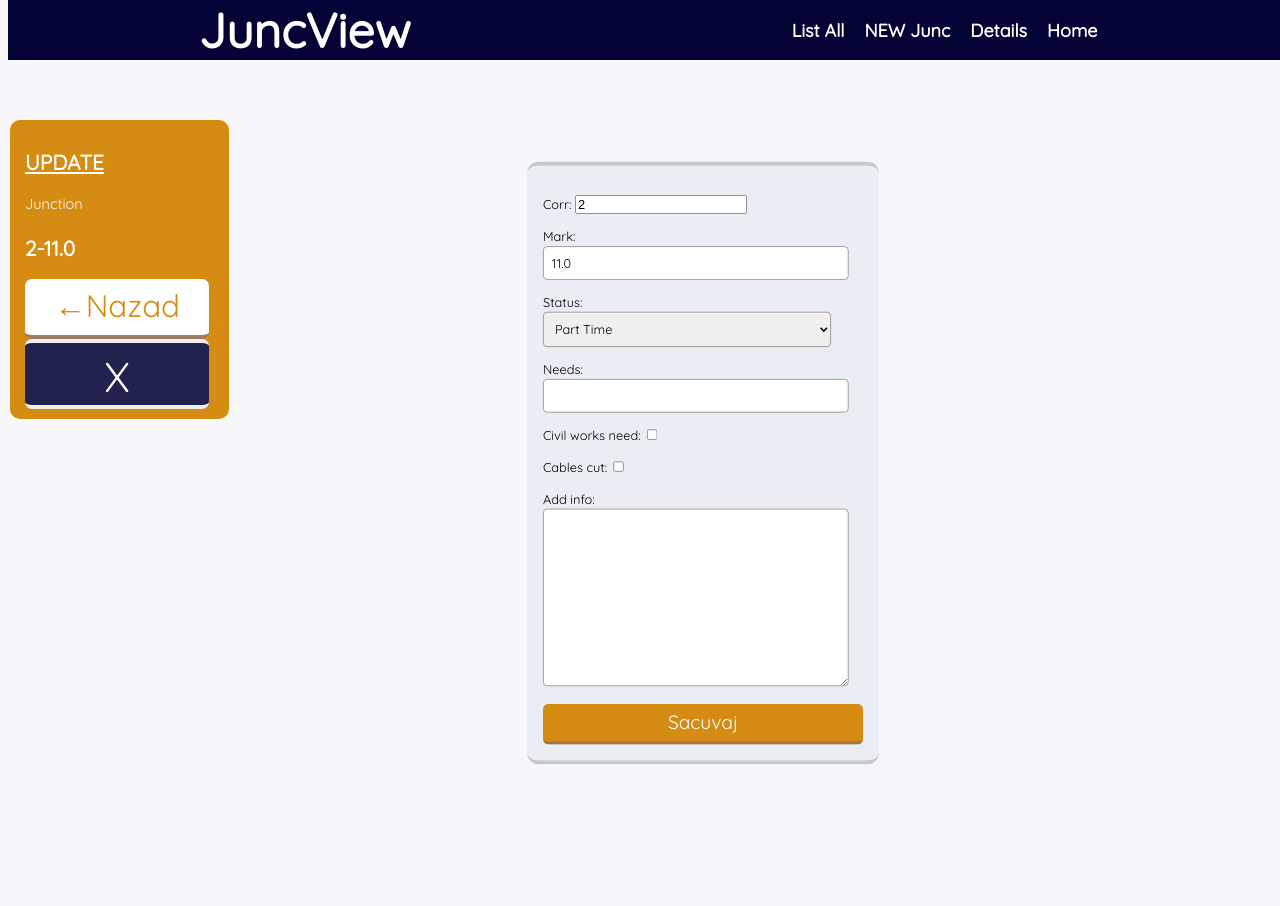
After one commit to marcopanic/junc-test, a Django app: page /junc/update/1/ in a window 1280 px wide. The commit adds this page. Run offline with Django 3.2, Linux system fonts and the light colour scheme; data comes from the database, SQL or seed files in the repository; both versions use the stored data as it was after the commit.

Commit message:
detail view done

```diff
--- a/junctions/junc/models.py
+++ b/junctions/junc/models.py
@@ -35,6 +35,9 @@ class Junction(models.Model):
     civil_works_need = models.BooleanField(default=False)
     cables_cut = models.BooleanField(default=False)
     add_info = models.TextField(max_length=110, default='', blank=True)
+    created_at = models.DateTimeField(auto_now=True)
+    updated_at = models.DateTimeField(auto_now=True)
+    name_updated_at = models.DateTimeField(auto_now=True)
 
     class Meta:
         db_table='Junction'
--- a/junctions/junc/templates/junc/junction_list.html
+++ b/junctions/junc/templates/junc/junction_list.html
@@ -14,7 +14,7 @@
           <p>Status : <strong>{{junction.status}}</strong></p>
               <div class="last-line">
                 <a href="{% url 'junc:detail' pk=junction.pk %}">detalji</a>
-                <a href="#">izmeni</a>
+                <a href="{% url 'junc:update' pk=junction.pk %}">izmeni</a>
               </div>
         </div>
       {% endfor %}
@@ -24,7 +24,7 @@
           <div class="tit">
           <h2><u>List All</u></h2>
           </div>
-          <h3>Count</h3>
+          <h2>Count</h2>
           <p>Pun Rezim : <strong>{{ pr }}</strong></p>
           <p>Part Time : <strong>{{ pt }}</strong></p>
           <p>Nema Struje : <strong>{{ ns }}</strong></p>
--- /dev/null
+++ b/junctions/junc/templates/junc/junction_update.html
@@ -0,0 +1,42 @@
+{% extends "base.html" %}
+
+{% block content %}
+
+
+<div class="main">
+    <div class="container2">
+
+
+
+
+        <div class="plate-detail">
+            <form method="POST" action="">
+                {% csrf_token %} {{form.as_p}}
+                <input class="button1" type="submit" value="Sacuvaj">
+            </form>
+
+        </div>
+    </div>
+
+    <div class="side">
+        <div class="desc">
+            <div class="tit">
+                <h2><u>UPDATE</u></h2>
+                <p>Junction</p>
+                <h2>{{junction.corr}}-{{junction.mark}}</h2>
+            </div>
+            <a href="{% url 'junc:all' %}">
+                <button type="button" class="button2">&#8592;Nazad</button>
+            </a>
+            <a href="{% url 'junc:all' %}">
+                <button type="button" class="button3">X</button>
+            </a>
+
+        </div>
+    </div>
+
+</div>
+
+
+
+{% endblock content %}
--- a/junctions/junc/urls.py
+++ b/junctions/junc/urls.py
@@ -1,9 +1,13 @@
 from django.urls import path
 from . import views
+from .views import JuncCreate, JuncDetail, JuncList, JuncUpdate
 
 app_name = 'junc'
 
 urlpatterns = [
     path('', views.JuncList.as_view(), name='all'),
     path('<int:pk>/', views.JuncDetail.as_view(), name='detail'),
+    path('create/', views.JuncCreate.as_view(), name='create'),
+    path('update/<int:pk>/', views.JuncUpdate.as_view(), name='update'),
+    path('alldet', views.JuncAlldet.as_view(), name='alldet')
 ]
--- a/junctions/junc/views.py
+++ b/junctions/junc/views.py
@@ -1,4 +1,4 @@
-from django.shortcuts import render
+from django.shortcuts import render, redirect
 from django.views.generic import View
 from django.views.generic import TemplateView
 from django.views.generic import ListView, DetailView, CreateView, UpdateView, DeleteView
@@ -32,3 +32,30 @@ class JuncList(ListView):
 class JuncDetail(DetailView):
     model = models.Junction
     select_related = ('corr', 'mark')
+
+
+
+class JuncAlldet(ListView):
+    model = models.Junction
+    select_related = ('corr', 'mark')
+    template_name = 'junc/junction_all_detail.html'
+
+
+class JuncCreate(CreateView):
+    model = models.Junction
+    fields = ('corr', 'mark','status','needs','civil_works_need','cables_cut','add_info')
+    success_url = reverse_lazy('junc:all')
+
+
+class JuncUpdate(UpdateView):
+    template_name = 'junc/junction_update.html'
+    model = models.Junction
+    fields = ('corr', 'mark','status','needs','civil_works_need','cables_cut','add_info')
+    #fields = {'corr':'koridor', 'mark':'oznaka','status':'stanje','needs':'potreba','civil_works_need':'gradj. radovi','cables_cut':'iseceni kablovi','add_info':'dodatni info'}
+    success_url = reverse_lazy('junc:all')
+
+    # class Meta:
+
+    #     def __init__(self, *args, **kwargs):
+    #         super().__init__(*args, **kwargs)
+    #         self.fields['add_info'].label = 'Dodatne'
--- a/junctions/static/junctions/css/master.css
+++ b/junctions/static/junctions/css/master.css
@@ -40,33 +40,26 @@ ul {
     font-size: 1.3em;
     top: 120px;
     left: 10px;
-    background: rgb(192, 123, 11);
+    background: rgb(214, 139, 18);
     color: rgb(255, 255, 255);
     overflow-x: hidden;
     padding: 10px 15px;
-    padding-right: 80px;
+    padding-right: 20px;
     border-radius: 10px;
 
 
 }
 
 .side h2{
-    font-size: 2em;
+    font-size: 1em;
 }
 
-.side a {
-    padding: 6px 8px 6px 16px;
-    text-decoration: none;
-    font-size: 18px;
-    color: #2196F1;
-    display: block;
+.side p {
+
+    font-size: 0.7em;
+}
 
 
-}
-
-.side a:hover {
-    color: #064579;
-}
 
 .plate {
     background: #84a1c11a;
@@ -79,25 +72,121 @@ ul {
     border-bottom: 4px solid rgba(98, 96, 96, 0.27);
 }
 
+.plate-detail {
+    background: #84a1c11a;
+    color: rgb(0, 0, 0);
+    font-size: 1em;
+    padding: 20px;
+    border-radius: 15px;
+    width: 400px;
+    max-height: 900px;
+    margin: 0.5em;
+    border-bottom: 5px solid rgba(98, 96, 96, 0.27);
+    border-top: 5px solid rgba(98, 96, 96, 0.27);
+}
+
+
 .container2{
-    max-width: 1100px;
+    max-width: 1600px;
     margin: 0 auto;
     padding: 0 30px;
+    padding-left: 30px;
     display: flex;
     flex-wrap: wrap;
     justify-content: center;
     margin-top: 20px;
+    /* margin-left: 60px; */
 }
+
+.container3{
+    max-width: 1600px;
+    margin-top: 80px;
+    padding: 0 30px;
+    padding-left: 30px;
+    display: grid;
+
+    justify-content: center;
+
+    /* margin-left: 60px; */
+}
+
+.row {
+    display: flex;
+    justify-content: space-between;
+    max-width: 1500px;
+}
+
+.box{
+    display: grid;
+    padding: 5px 10px;
+    grid-area: 20px;
+    width: 150px;
+}
+
+.box-inf{
+    display: grid;
+    padding: 5px 10px;
+    grid-area: 20px;
+    width: 250px;
+}
+
+.line {
+    height: 2px;
+    max-width: 1600px;
+    width: 100%;
+    background: rgb(133, 133, 133);
+
+}
+
+#inf {
+    display: inline-block;
+    white-space: nowrap;
+    overflow: hidden;
+    text-overflow: ellipsis;
+    max-width: 40ch;
+}
+
+.box-inf #inf:hover{
+    transform: scale(1.2);
+    transition: 0.7s;
+
+}
+
+.box-edit{
+    font-size: 2em;
+    color: #333;
+    padding: 2px 2px;
+    max-width: 40px;
+    max-height: 50px;
+
+}
+
+.box-edit a{
+    text-decoration: none;
+}
+
+
+.box-edit #edit:hover{
+    transform: scale(1.2);
+    transition: 0.7s;
+
+}
+
 
 .container2 .plate {
     position: relative;
     margin: 5px;
 }
 
-
+.whtbck {
+    background: white;
+    /* padding: 0.1em; */
+    border-radius: 11px;
+    font-size: 1.3em;
+}
 
 .container{
-    max-width: 1100px;
+    max-width: 1600px;
     margin: 0 auto;
     padding: 0 30px;
 }
@@ -106,19 +195,92 @@ ul {
     background: rgb(214, 139, 18);
     color: rgb(255, 255, 255);
     padding: 7px;
+    padding-bottom: 10px;
     border: none;
     font-family: 'Quicksand', sans-serif;
     font-size: 1.5em;
-    max-width: 140;
-    max-height: 40px;
-    margin: 0.7em;
+    width: 400px;
+    max-height: 70px;
+    margin: 0 auto;
     border-radius: 7px;
     border-bottom: 4px solid rgba(154, 113, 86, 0.931);
 
 }
 
-.button1 :hover {
-    color: #064579;
+
+
+.button1 a{
+    color: white;
+    text-decoration: none;
+    font-size: 18px;
+    font-weight: bold;
+
+}
+
+.button2 a{
+    color: white;
+    text-decoration: none;
+    font-size: 18px;
+    font-weight: bold;
+
+}
+
+.button2 {
+    background: rgb(255, 255, 255);
+    color: rgb(214, 139, 18);
+    padding: 7px;
+    padding-bottom: 10px;
+    border: none;
+    font-family: 'Quicksand', sans-serif;
+    font-size: 1.5em;
+    width: 100%;
+    max-height: 70px;
+    margin: 0 auto;
+    border-radius: 7px;
+    border-bottom: 4px solid rgba(154, 113, 86, 0.931);
+
+}
+.button1:hover {
+    transform: scale(1.1);
+    transition: 0.7s;
+}
+
+
+.button2:hover {
+    transform: scale(1.1);
+    transition: 0.7s;
+}
+
+
+.button3:hover {
+    transform: scale(1.1);
+    transition: 0.7s;
+}
+
+
+
+
+
+.button3 {
+    background: rgb(34, 34, 78);
+    color: rgb(255, 255, 255);
+    padding: 7px;
+    padding-bottom: 10px;
+    border: none;
+    font-family: 'Quicksand', sans-serif;
+    font-size: 2em;
+    width: 100%;
+    max-height: 70px;
+    margin: 0 auto;
+    border-radius: 7px;
+    border-top: 4px solid rgba(255, 255, 255, 0.931);
+    border-bottom: 4px solid rgba(255, 255, 255, 0.931);
+
+}
+
+.container2 a:hover{
+    color: rgb(131, 192, 213);
+
 }
 
 .navbar{
@@ -151,7 +313,7 @@ ul {
 
 .navbar .container{
     display: flex;
-    justify-content: space-between;
+    justify-content: space-around;
     align-items: center;
     height: 100%;
 }
@@ -165,12 +327,41 @@ ul {
 }
 
 
+input[type=text],
+input[type=password],
+textarea,
+select {
+    border: 1px solid #978685;
+    border-radius: 5px;
+    padding: 10px;
+    width: 90%;
+    font-family: 'Quicksand', sans-serif;
+    font-size: 1em;
+
+
+}
+
+
+input {
+    font-size: 1em;
+}
+
+
+/*
+textarea {
+
+    font-size: 17px;
+
+} */
+
+
 
 @media(max-width:768px){
     .header .container{
         flex-direction: column;
         padding-top: 20px;
         text-align: center;
+        margin-left: 30px;
     }
 
     .side {
@@ -183,4 +374,43 @@ ul {
         font-size: 0.85em;
 
     }
+
+    .main {
+        flex-direction: column;
+        margin: 0 auto;
+    }
+
+    .container #det{
+        display: none;
+    }
+
+    .container #home{
+        display: none;
+    }
 }
+@media(max-width:420px){
+    .side {
+        display: none;
+    }
+
+}
+
+@media(max-width:620px){
+    .plate-detail {
+        background: #84a1c11a;
+        color: rgb(0, 0, 0);
+        font-size: 1.5em;
+        padding: 20px;
+        border-radius: 15px;
+        width: 400px;
+        max-height: 900px;
+        margin: 0.5em;
+        border-bottom: 5px solid rgba(98, 96, 96, 0.27);
+        border-top: 5px solid rgba(98, 96, 96, 0.27);
+    }
+
+}
+
+.plate-detail {
+    scale: 0.8;
+}
--- a/junctions/templates/base.html
+++ b/junctions/templates/base.html
@@ -19,13 +19,16 @@
             </div>
             <ul class="class">
                 <li>
-                    <a href="{% url 'junc:all' %}">LstAll</a>
+                    <a href="{% url 'junc:all' %}">List All</a>
                 </li>
                 <li>
-                    <a href="#">Details</a>
+                    <a href="{% url 'junc:create' %}">NEW Junc </a>
                 </li>
                 <li>
-                    <a href="{% url 'home' %}">Home</a>
+                    <a id="det"   href="{% url 'junc:alldet' %}">Details</a>
+                </li>
+                <li>
+                    <a id="home" href="{% url 'home' %}">Home</a>
                 </li>
             </ul>
         </div>
--- a/junctions/templates/index.html
+++ b/junctions/templates/index.html
@@ -2,13 +2,16 @@
 
 
 {% block content %}
+
+<div class="main">
 <div class="container">
-<h3>Welcome to Junction App</h3>
+<h1>Welcome to Junction App</h1>
 <p>ovo je index str btw...</p>
 
 <ol>
     <li>Uradi details</li>
     <li>Uradi update</li>
+    <li>Uradi validaciju imena - kor-mark</li>
     <li>Skini one nule</li>
     <li>Uradi Flex za LstAll</li>
     <li>Uradi Formu za Unos nove manuelno</li>
@@ -18,6 +21,7 @@
 
 </ol>
 </div>
+</div>
 
 
 {% endblock content %}
```
Also changed, not shown: junctions/junc/templates/junc/junction_all_detail.html (added, +43 -0 lines), junctions/junc/templates/junc/junction_detail.html (+6 -2 lines), junctions/junc/templates/junc/junction_form.html (added, +41 -0 lines), junctions/db.sqlite3, junctions/junc/forms.py (added), junctions/junc/migrations/0012_auto_20220608_2109.py (added).
